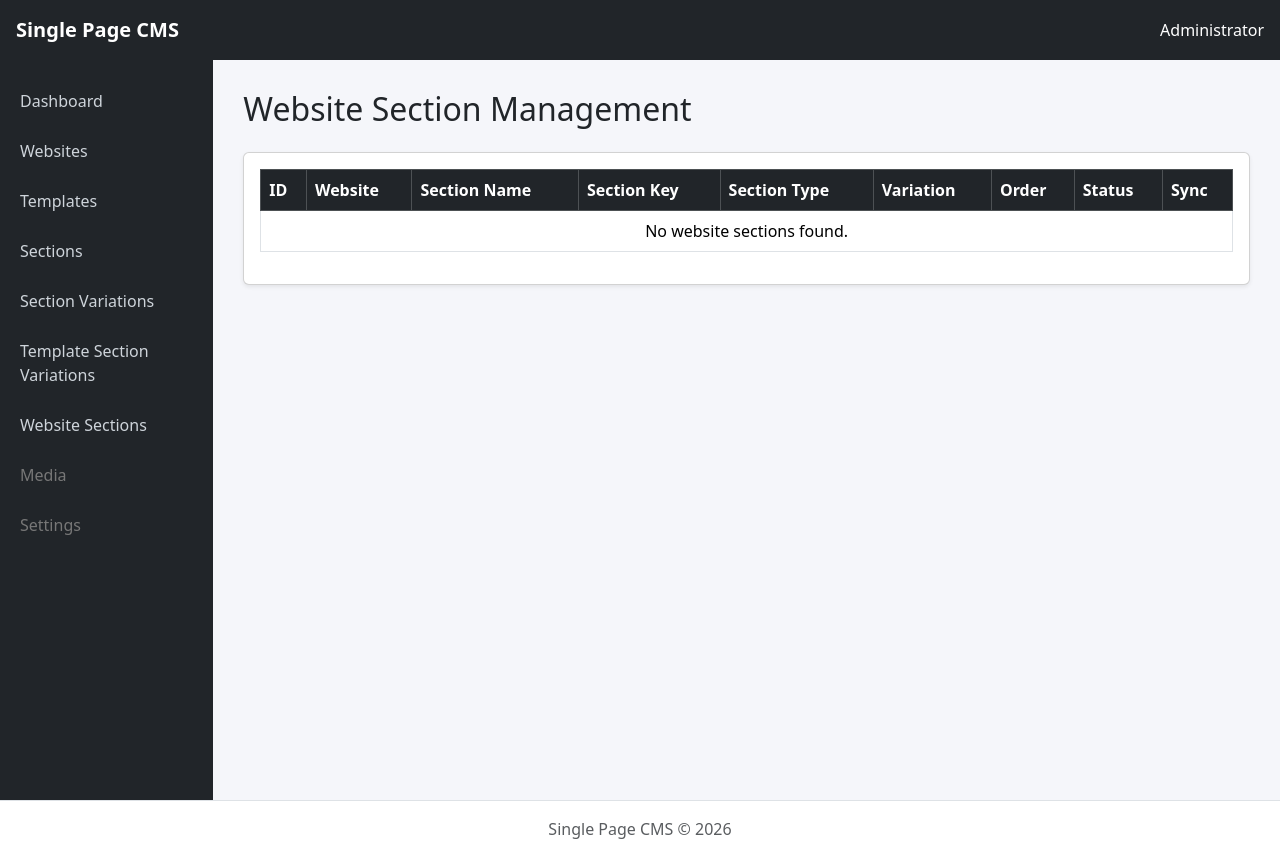
After one commit to TappIndia/single-page-cms-chatgpt, a CodeIgniter 4 app: the page made by app/Views/admin/site_section/index.php in a window 1280 px wide. The commit adds this page. Run offline with PHP 8.4 and a stand-in for CodeIgniter, Linux system fonts and the light colour scheme; the template is opened without the code that fills it, so the values that code supplies are empty; some libraries are stand-ins or nearby versions.

Commit message:
Add website section management module

```diff
--- a/app/Config/Routes.php
+++ b/app/Config/Routes.php
@@ -19,3 +19,5 @@ $routes->get('admin/section-types', 'Admin\SectionType::index');
 $routes->get('admin/section-variations', 'Admin\SectionVariation::index');
 
 $routes->get('admin/template-section-variations', 'Admin\TemplateSectionVariation::index');
+
+$routes->get('admin/site-sections', 'Admin\SiteSection::index');
--- a/app/Views/admin/layouts/main.php
+++ b/app/Views/admin/layouts/main.php
@@ -87,6 +87,7 @@
                 <a href="<?= site_url('admin/section-types') ?>" class="<?= uri_string() === 'admin/section-types' ? 'active' : '' ?>">Sections</a>
                 <a href="<?= site_url('admin/section-variations') ?>" class="<?= uri_string() === 'admin/section-variations' ? 'active' : '' ?>">Section Variations</a>
                 <a href="<?= site_url('admin/template-section-variations') ?>" class="<?= uri_string() === 'admin/template-section-variations' ? 'active' : '' ?>">Template Section Variations</a>
+                <a href="<?= site_url('admin/site-sections') ?>" class="<?= uri_string() === 'admin/site-sections' ? 'active' : '' ?>">Website Sections</a>
                 <a href="#" class="disabled">Media</a>
                 <a href="#" class="disabled">Settings</a>
 
--- /dev/null
+++ b/app/Views/admin/site_section/index.php
@@ -0,0 +1,59 @@
+<?= $this->extend('admin/layouts/main') ?>
+
+<?= $this->section('content') ?>
+
+<h2 class="mb-4">Website Section Management</h2>
+
+<div class="card shadow-sm">
+    <div class="card-body">
+        <div class="table-responsive">
+            <table class="table table-bordered table-hover align-middle">
+                <thead class="table-dark">
+                    <tr>
+                        <th>ID</th>
+                        <th>Website</th>
+                        <th>Section Name</th>
+                        <th>Section Key</th>
+                        <th>Section Type</th>
+                        <th>Variation</th>
+                        <th>Order</th>
+                        <th>Status</th>
+                        <th>Sync</th>
+                    </tr>
+                </thead>
+
+                <tbody>
+                    <?php if (!empty($sections)): ?>
+                        <?php foreach ($sections as $section): ?>
+                            <tr>
+                                <td><?= esc($section['id']) ?></td>
+                                <td><?= esc($section['site_name']) ?></td>
+                                <td><?= esc($section['section_name']) ?></td>
+                                <td><?= esc($section['section_key']) ?></td>
+                                <td><?= esc($section['section_type']) ?></td>
+                                <td><?= esc($section['view_key']) ?></td>
+                                <td><?= esc($section['sort_order']) ?></td>
+                                <td>
+                                    <?php if ($section['is_enabled']): ?>
+                                        <span class="badge bg-success">Enabled</span>
+                                    <?php else: ?>
+                                        <span class="badge bg-secondary">Disabled</span>
+                                    <?php endif ?>
+                                </td>
+                                <td><?= esc($section['sync_status']) ?></td>
+                            </tr>
+                        <?php endforeach ?>
+                    <?php else: ?>
+                        <tr>
+                            <td colspan="9" class="text-center">
+                                No website sections found.
+                            </td>
+                        </tr>
+                    <?php endif ?>
+                </tbody>
+            </table>
+        </div>
+    </div>
+</div>
+
+<?= $this->endSection() ?>
```
Also changed, not shown: app/Controllers/Admin/SiteSection.php (added, +37 -0 lines).
